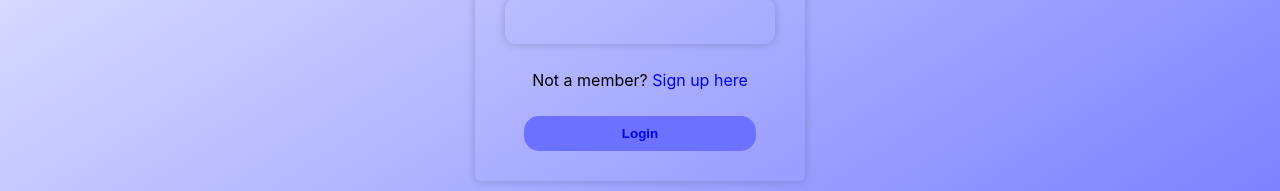
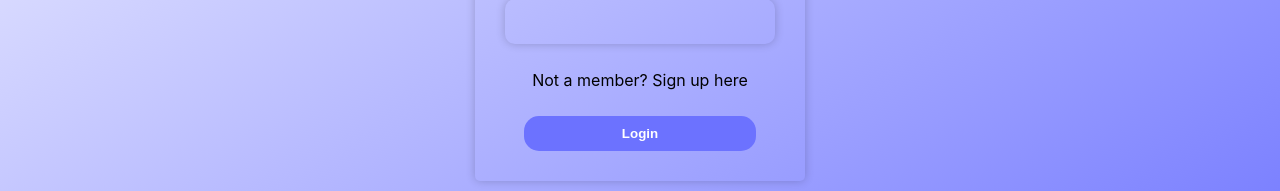
Before and after one commit to AidanBagh/TI-System, a React (Create React App) app: page /login in a window 1280 px wide. Shown: the part 435-626 px from the top of the page. Built offline with nearby package versions, Linux system fonts and the light colour scheme.

Commit message:
Update Login.css

```diff
--- a/src/components/Login/Login.css
+++ b/src/components/Login/Login.css
@@ -77,4 +77,7 @@ label {
 
 a{
   text-decoration: none;
+  color: inherit;
+  width: 100%;
+  height: 100%;
 }
```
